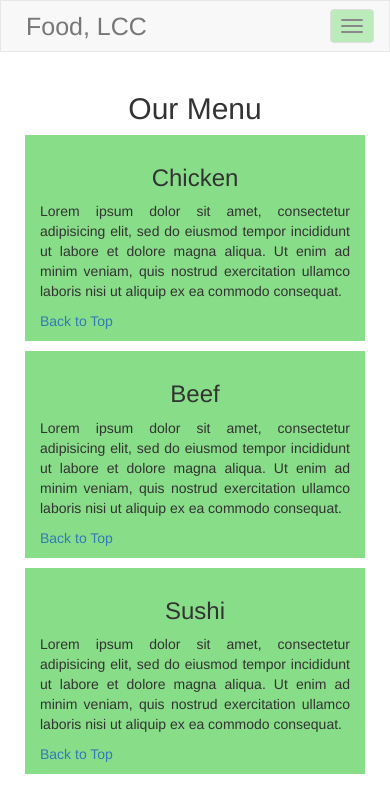
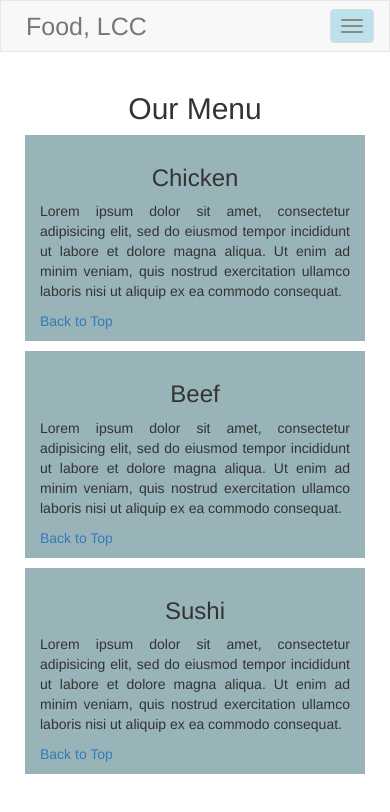
Before and after one commit to fredleal/HTML-CSS-and-Javascript-for-Web-Developers-Coursera, a plain HTML site: page index.html in a window 390 px wide. Drawn offline with Linux system fonts and the light colour scheme; a script that the page names is missing.

Commit message:
Add files via upload

```diff
--- a/css/styles.css
+++ b/css/styles.css
@@ -10,7 +10,7 @@ div > p {
     line-height: 20px;
 }
 .content-cell {
-    background-color: #88DD88;
+    background-color: #99b4b9;
     margin-bottom: 10px;
     padding: 10px 15px;
 }
@@ -31,7 +31,7 @@ div > p {
     }
 
     .navbar-toggle{
-        background-color: #BBEABB;
+        background-color: #bbe1ea;
     }
 
     .content-cell {
@@ -40,7 +40,7 @@ div > p {
     }
 
     #collapsable-nav {
-		background-color: #BBEABB;
+		background-color: #bbe1ea;
     }
 
     #nav-list {
```
